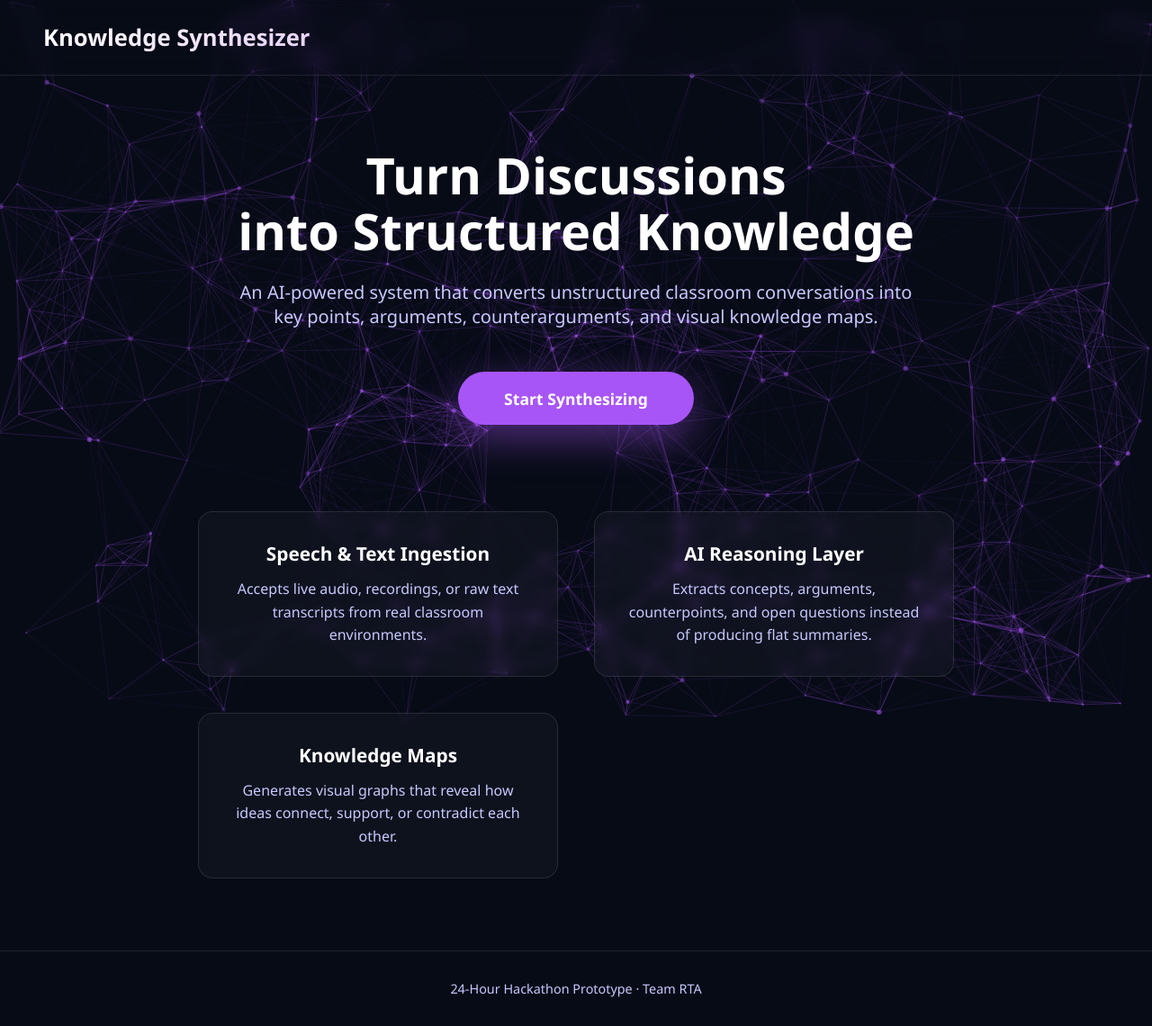
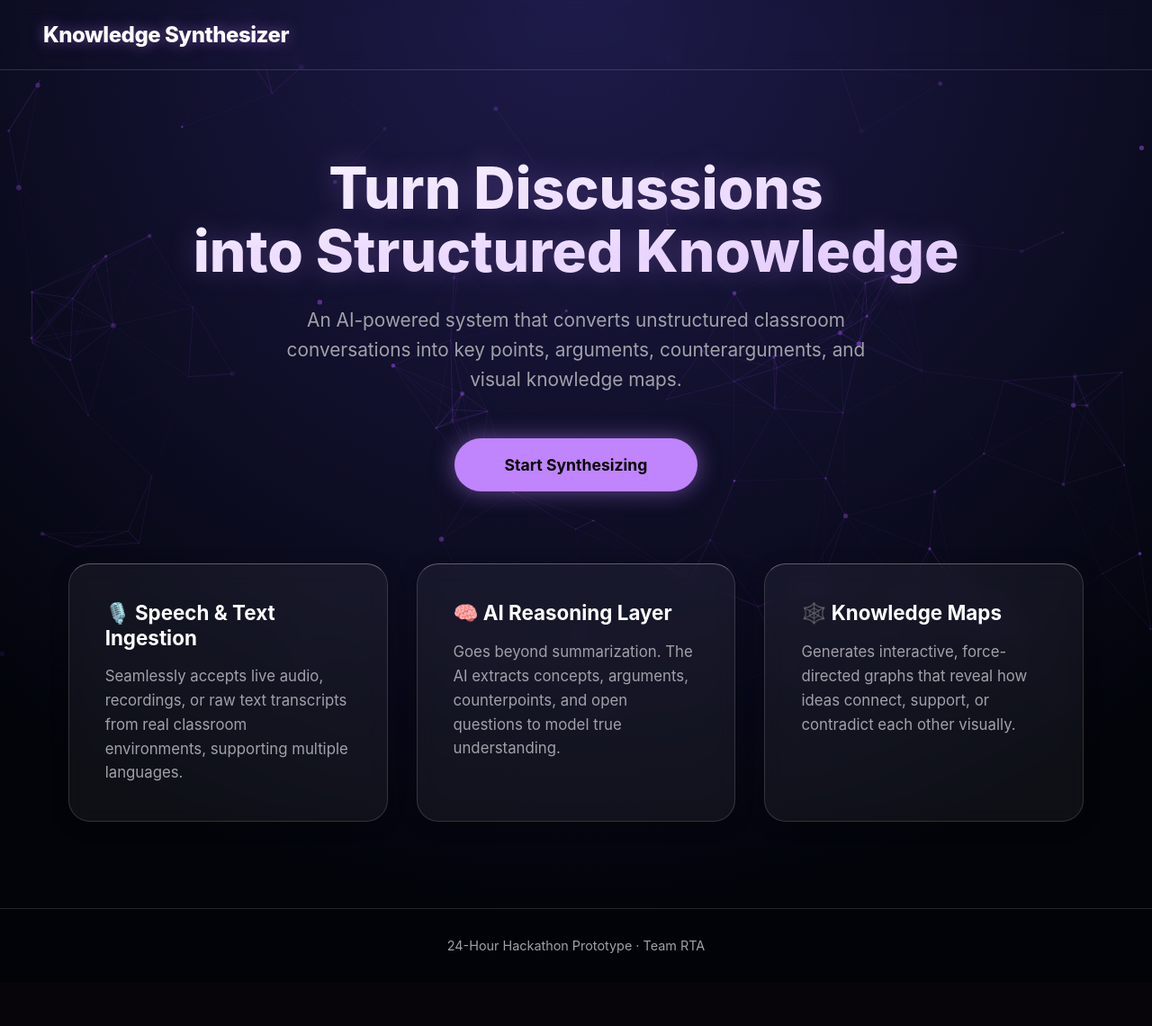
Before and after one commit to shadab1609/RTA, a Flask app: page / in a window 1280 px wide. Shown: the whole page at 90% size. After the commit the page ends 1059 px from the top, so only its background shows below. Run offline with Flask 3, Linux system fonts and the light colour scheme.

Commit message:
ui contrast

```diff
--- a/templates/home.html
+++ b/templates/home.html
@@ -6,24 +6,34 @@
 <title>Knowledge Synthesizer</title>
 
 <style>
+/* ---------- HIGH CONTRAST VARIABLES ---------- */
 :root {
-    --bg-primary: #070b16;
-    --text-primary: #ffffff;
-    --text-secondary: #c7c9ff;
-    --accent: #a855f7;
-    --border: rgba(255,255,255,0.1);
+    --bg: #02040a;
+
+    /* Cards: Brighter surface, sharper borders */
+    --card-bg: rgba(255, 255, 255, 0.05);
+    --card-border: rgba(255, 255, 255, 0.15);
+    --card-highlight: rgba(255, 255, 255, 0.3); /* The "Glass Edge" */
+
+    --text-main: #ffffff;
+    --text-muted: #a1a1aa;
+
+    --accent: #c084fc;
+    --accent-glow: rgba(192, 132, 252, 0.5);
 }
 
 * {
     margin: 0;
     padding: 0;
     box-sizing: border-box;
-    font-family: "Segoe UI", system-ui, sans-serif;
+    font-family: "Inter", "Segoe UI", system-ui, sans-serif;
 }
 
 body {
-    background: var(--bg-primary);
-    color: var(--text-primary);
+    background-color: var(--bg);
+    /* Spotlight Effect */
+    background-image: radial-gradient(circle at 50% 0%, #1e1b4b 0%, #02040a 80%);
+    color: var(--text-main);
     overflow-x: hidden;
 }
 
@@ -32,6 +42,7 @@ body {
     position: fixed;
     inset: 0;
     z-index: 0;
+    pointer-events: none;
 }
 
 /* CONTENT LAYER */
@@ -46,85 +57,113 @@ body {
 /* HEADER */
 header {
     padding: 1.5rem 3rem;
-    border-bottom: 1px solid var(--border);
+    border-bottom: 1px solid var(--card-border);
     backdrop-filter: blur(10px);
+    display: flex;
+    justify-content: space-between;
+    align-items: center;
 }
 
 .logo {
-    font-size: 1.6rem;
+    font-size: 1.5rem;
     font-weight: 800;
-    background: linear-gradient(135deg, #fff, var(--accent));
-    -webkit-background-clip: text;
-    -webkit-text-fill-color: transparent;
+    color: white;
+    text-shadow: 0 0 15px var(--accent-glow);
+    letter-spacing: -0.02em;
 }
 
 /* MAIN */
 main {
     flex: 1;
-    max-width: 1100px;
+    max-width: 1200px;
     margin: auto;
-    padding: 5rem 2rem;
+    padding: 6rem 2rem;
     text-align: center;
+    display: flex;
+    flex-direction: column;
+    align-items: center;
 }
 
 /* HERO */
+.hero {
+    margin-bottom: 5rem;
+}
+
 .hero h1 {
-    font-size: 3.5rem;
+    font-size: 4rem;
     font-weight: 800;
     line-height: 1.1;
     margin-bottom: 1.5rem;
+    text-shadow: 0 0 30px rgba(192, 132, 252, 0.3);
+    background: linear-gradient(to bottom right, #fff, #e9d5ff);
+    -webkit-background-clip: text;
+    -webkit-text-fill-color: transparent;
 }
 
 .hero p {
-    font-size: 1.25rem;
-    color: var(--text-secondary);
-    max-width: 760px;
+    font-size: 1.3rem;
+    color: var(--text-muted);
+    max-width: 700px;
     margin: 0 auto 3rem;
+    line-height: 1.6;
 }
 
-/* CTA */
+/* CTA BUTTON */
 .btn-primary {
-    padding: 1.1rem 3.2rem;
+    padding: 1.2rem 3.5rem;
     border-radius: 999px;
     border: none;
     background: var(--accent);
-    color: #fff;
+    color: black; /* High Contrast Black on Neon */
     font-size: 1.1rem;
-    font-weight: 600;
+    font-weight: 700;
     cursor: pointer;
-    box-shadow: 0 15px 45px rgba(168,85,247,0.45);
-    transition: transform 0.2s ease, box-shadow 0.2s ease;
-}
-.btn-primary:hover {
-    transform: translateY(-2px);
-    box-shadow: 0 20px 60px rgba(168,85,247,0.6);
+    box-shadow: 0 0 25px var(--accent-glow);
+    transition: all 0.3s cubic-bezier(0.4, 0, 0.2, 1);
 }
 
-/* FEATURES */
+.btn-primary:hover {
+    transform: translateY(-3px) scale(1.02);
+    box-shadow: 0 0 40px var(--accent-glow);
+    background: #d8b4fe;
+}
+
+/* FEATURES GRID */
 .features {
-    margin-top: 6rem;
     display: grid;
-    grid-template-columns: repeat(auto-fit, minmax(260px, 1fr));
-    gap: 2.5rem;
+    grid-template-columns: repeat(auto-fit, minmax(300px, 1fr));
+    gap: 2rem;
+    width: 100%;
 }
 
 .feature {
-    padding: 2rem;
-    border-radius: 16px;
-    background: rgba(255,255,255,0.03);
-    border: 1px solid var(--border);
-    backdrop-filter: blur(6px);
+    padding: 2.5rem;
+    border-radius: 24px;
+    background: var(--card-bg);
+    border: 1px solid var(--card-border);
+    border-top: 1px solid var(--card-highlight); /* Glass Top Highlight */
+    backdrop-filter: blur(12px);
+    text-align: left;
+    transition: transform 0.3s ease, box-shadow 0.3s ease;
+    box-shadow: 0 4px 20px rgba(0,0,0,0.3);
+}
+
+.feature:hover {
+    transform: translateY(-5px);
+    border-color: rgba(255,255,255,0.25);
+    box-shadow: 0 10px 30px rgba(0,0,0,0.5);
 }
 
 .feature h3 {
-    font-size: 1.3rem;
-    margin-bottom: 0.8rem;
+    font-size: 1.4rem;
+    margin-bottom: 1rem;
     color: #fff;
+    font-weight: 700;
 }
 
 .feature p {
-    font-size: 1rem;
-    color: var(--text-secondary);
+    font-size: 1.05rem;
+    color: var(--text-muted);
     line-height: 1.6;
 }
 
@@ -133,14 +172,25 @@ footer {
     padding: 2rem;
     text-align: center;
     font-size: 0.9rem;
-    color: var(--text-secondary);
-    border-top: 1px solid var(--border);
+    color: var(--text-muted);
+    border-top: 1px solid var(--card-border);
+    background: rgba(0,0,0,0.2);
 }
 
 /* RESPONSIVE */
 @media (max-width: 768px) {
     .hero h1 {
-        font-size: 2.6rem;
+        font-size: 2.8rem;
+    }
+    header {
+        padding: 1.5rem;
+        justify-content: center;
+    }
+    .features {
+        grid-template-columns: 1fr;
+    }
+    main {
+        padding: 4rem 1.5rem;
     }
 }
 </style>
@@ -148,7 +198,6 @@ footer {
 
 <body>
 
-<!-- PARTICLES BACKGROUND -->
 <div id="particles-js"></div>
 
 <div class="page">
@@ -174,26 +223,26 @@ footer {
 
     <section class="features">
         <div class="feature">
-            <h3>Speech & Text Ingestion</h3>
+            <h3>🎙️ Speech & Text Ingestion</h3>
             <p>
-                Accepts live audio, recordings, or raw text transcripts
-                from real classroom environments.
+                Seamlessly accepts live audio, recordings, or raw text transcripts
+                from real classroom environments, supporting multiple languages.
             </p>
         </div>
 
         <div class="feature">
-            <h3>AI Reasoning Layer</h3>
+            <h3>🧠 AI Reasoning Layer</h3>
             <p>
-                Extracts concepts, arguments, counterpoints, and open
-                questions instead of producing flat summaries.
+                Goes beyond summarization. The AI extracts concepts, arguments,
+                counterpoints, and open questions to model true understanding.
             </p>
         </div>
 
         <div class="feature">
-            <h3>Knowledge Maps</h3>
+            <h3>🕸️ Knowledge Maps</h3>
             <p>
-                Generates visual graphs that reveal how ideas connect,
-                support, or contradict each other.
+                Generates interactive, force-directed graphs that reveal how ideas
+                connect, support, or contradict each other visually.
             </p>
         </div>
     </section>
@@ -206,45 +255,23 @@ footer {
 
 </div>
 
-<!-- PARTICLES JS -->
 <script src="/static/js/particles.min.js"></script>
 <script>
 window.onload = function () {
   particlesJS("particles-js", {
     particles: {
-      number: {
-        value: 280,
-        density: { enable: true, value_area: 900 }
-      },
+      number: { value: 100, density: { enable: true, value_area: 800 } },
       color: { value: "#a855f7" },
       shape: { type: "circle" },
-      opacity: {
-        value: 0.6,
-        random: true
-      },
-      size: {
-        value: 3,
-        random: true
-      },
-      line_linked: {
-        enable: true,
-        distance: 150,
-        color: "#a855f7",
-        opacity: 0.35,
-        width: 1
-      },
-      move: {
-        enable: true,
-        speed: 1.4,
-        direction: "none",
-        out_mode: "out"
-      }
+      opacity: { value: 0.5, random: true },
+      size: { value: 3, random: true },
+      line_linked: { enable: true, distance: 150, color: "#a855f7", opacity: 0.2, width: 1 },
+      move: { enable: true, speed: 1, direction: "none", random: false, straight: false, out_mode: "out", bounce: false }
     },
     interactivity: {
-      events: {
-        onhover: { enable: false },
-        onclick: { enable: false }
-      }
+      detect_on: "canvas",
+      events: { onhover: { enable: true, mode: "bubble" }, onclick: { enable: true, mode: "push" }, resize: true },
+      modes: { bubble: { distance: 200, size: 6, duration: 2, opacity: 0.8, speed: 3 }, push: { particles_nb: 4 } }
     },
     retina_detect: true
   });
```
